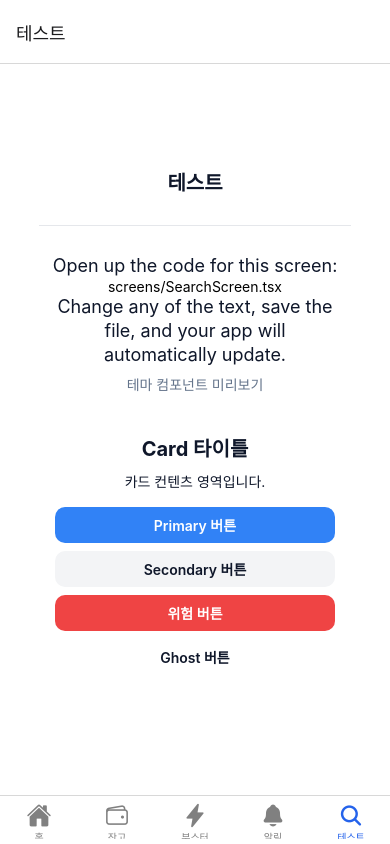
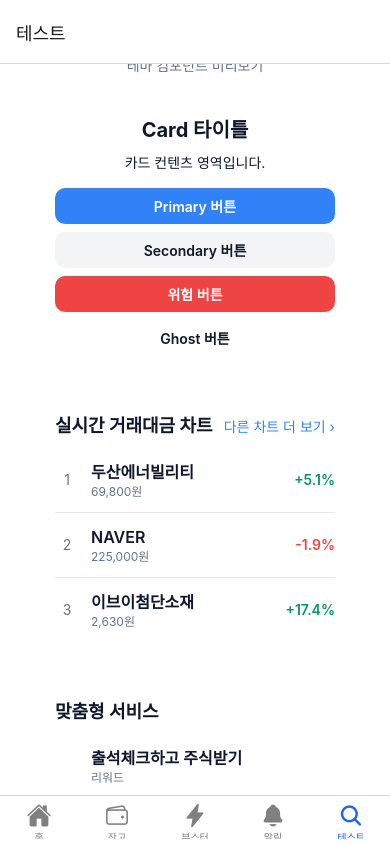
Before and after one commit to inpiniti/potato-invest-app, a React Native app: screen /Search in a window 390 px wide. Built offline with nearby package versions, Linux system fonts and the light colour scheme.

Commit message:
Add Section and CurrentPriceItem components with usage examples in SearchScreen

```diff
--- /dev/null
+++ b/components/items/CurrentPriceItem.tsx
@@ -0,0 +1,33 @@
+import React from 'react';
+import { View, Text, ViewProps } from 'react-native';
+
+export type CurrentPriceItemProps = ViewProps & {
+  rank?: number;
+  name: string;
+  price: string; // e.g., "69,800원"
+  change: string; // e.g., "+5.1%" or "-1.9%"
+  changePositive?: boolean;
+  prefixIcon?: React.ReactNode;
+  suffix?: React.ReactNode; // e.g., favorite icon
+};
+
+export const CurrentPriceItem = ({ rank, name, price, change, changePositive, prefixIcon, suffix, className = '', ...rest }: CurrentPriceItemProps) => {
+  return (
+    <View className={`flex-row items-center justify-between ${className}`} {...rest}>
+      <View className="mr-3 w-6 items-center">
+        {rank != null ? <Text className="text-sm text-muted-foreground">{rank}</Text> : null}
+      </View>
+      <View className="flex-1 flex-row items-center">
+        {prefixIcon ? <View className="mr-2">{prefixIcon}</View> : null}
+        <View className="flex-1">
+          <Text className="text-base font-semibold text-foreground">{name}</Text>
+          <Text className="text-xs text-muted-foreground">{price}</Text>
+        </View>
+      </View>
+      <View className="ml-3 items-end">
+        <Text className={`text-sm font-semibold ${changePositive ? 'text-emerald-600' : 'text-red-500'}`}>{change}</Text>
+        {suffix}
+      </View>
+    </View>
+  );
+};
--- /dev/null
+++ b/components/ui/Section.tsx
@@ -0,0 +1,31 @@
+import React from 'react';
+import { View, Text, ViewProps } from 'react-native';
+
+export type SectionProps = ViewProps & {
+  title: string;
+  headerRight?: React.ReactNode;
+  padded?: boolean;
+  children?: React.ReactNode;
+};
+
+export const Section = ({ title, headerRight, padded = true, className = '', children, ...rest }: SectionProps) => {
+  const padding = padded ? 'p-4' : '';
+
+  const items = React.Children.toArray(children);
+
+  return (
+    <View className={`rounded-app bg-card ${padding} ${className}`} {...rest}>
+      <View className="mb-2 flex-row items-center justify-between">
+        <Text className="text-lg font-bold text-foreground">{title}</Text>
+        {headerRight}
+      </View>
+      <View>
+        {items.map((child, idx) => (
+          <View key={idx} className={idx === 0 ? '' : 'border-t border-border'}>
+            <View className="py-3">{child}</View>
+          </View>
+        ))}
+      </View>
+    </View>
+  );
+};
--- a/screens/SearchScreen.tsx
+++ b/screens/SearchScreen.tsx
@@ -4,6 +4,8 @@ import { ScreenContent } from '../components/ScreenContent';
 import { Card } from '../components/ui/Card';
 import { Button } from '../components/ui/Button';
 import { Heading } from '../components/ui/Heading';
+import { Section } from '../components/ui/Section';
+import { CurrentPriceItem } from '../components/items/CurrentPriceItem';
 
 export default function SearchScreen() {
   return (
@@ -18,6 +20,23 @@ export default function SearchScreen() {
           <Button className="mt-2 self-stretch" title="위험 버튼" variant="destructive" />
           <Button className="mt-2 self-stretch" title="Ghost 버튼" variant="ghost" />
         </Card>
+
+        <View className="mt-6 w-4/5">
+          <Section title="실시간 거래대금 차트" headerRight={<Text className="text-primary">다른 차트 더 보기 ›</Text>}>
+            <CurrentPriceItem rank={1} name="두산에너빌리티" price="69,800원" change="+5.1%" changePositive />
+            <CurrentPriceItem rank={2} name="NAVER" price="225,000원" change="-1.9%" />
+            <CurrentPriceItem rank={3} name="이브이첨단소재" price="2,630원" change="+17.4%" changePositive />
+          </Section>
+        </View>
+
+        <View className="mt-6 w-4/5">
+          <Section title="맞춤형 서비스">
+            <CurrentPriceItem name="출석체크하고 주식받기" price="리워드" change="" changePositive />
+            <CurrentPriceItem name="오늘의 미션 확인하기" price="미션" change="" changePositive />
+            <CurrentPriceItem name="지금 핫한 주제별 커뮤니티" price="커뮤니티" change="" changePositive />
+            <CurrentPriceItem name="증권 계좌에 돈 채우기" price="입금" change="" changePositive />
+          </Section>
+        </View>
       </ScreenContent>
     </View>
   );
```
Also changed, not shown: 1 other file (tests, documents, lock files or other folders).
